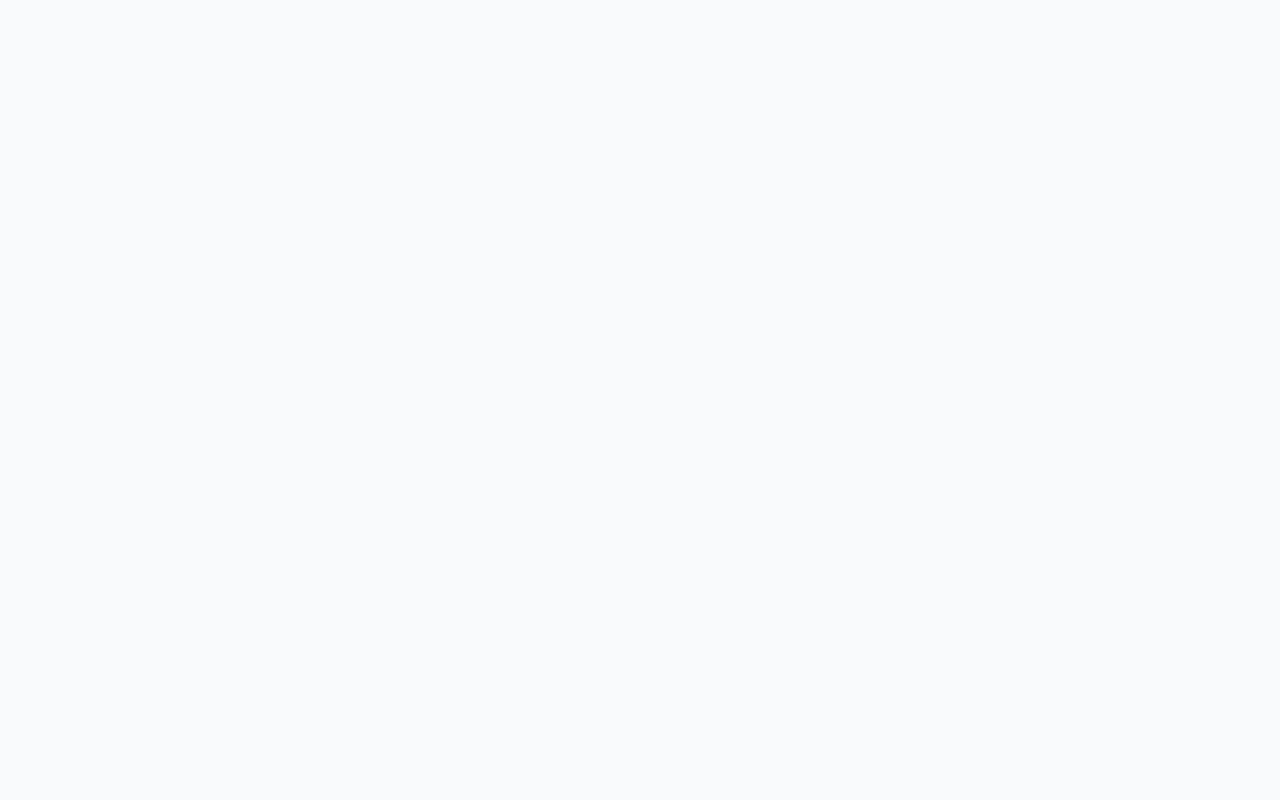
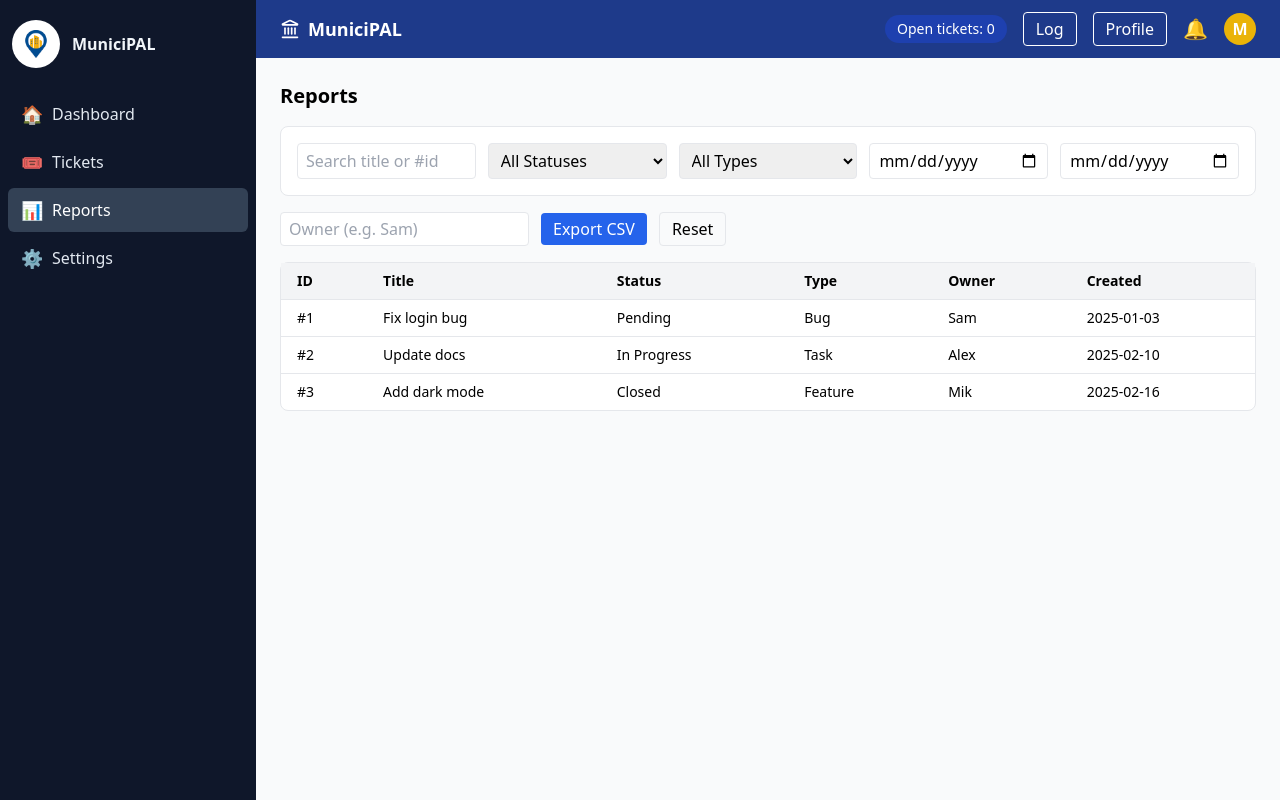
Before and after one commit to MikhaarRamdaw/MuniciPAL-DashboardSite, a React (Vite) app: page /reports in a window 1280 px wide. Before the commit this address had no page. Built offline with nearby package versions, Linux system fonts and the light colour scheme.

Commit message:
Stage 1 of front end from Mikhaar and Jayden

```diff
--- a/src/App.jsx
+++ b/src/App.jsx
@@ -1,17 +1,15 @@
-import { Routes, Route } from "react-router-dom";
+import { Routes, Route, Navigate } from "react-router-dom";
 import Dashboard from "./pages/Dashboard";
 import Tickets from "./pages/Tickets";
+import Reports from "./pages/Reports"; // NEW
 
-function App() {
+export default function App() {
   return (
     <Routes>
-      {/* Landing page = Dashboard */}
       <Route path="/" element={<Dashboard />} />
-
-      {/* Tickets page */}
       <Route path="/tickets" element={<Tickets />} />
+      <Route path="/reports" element={<Reports />} /> {/* NEW */}
+      <Route path="*" element={<Navigate to="/" replace />} />
     </Routes>
   );
 }
-
-export default App;
--- /dev/null
+++ b/src/Components/ReportTable.jsx
@@ -0,0 +1,44 @@
+export default function ReportTable({ rows }) {
+  return (
+    <div className="overflow-x-auto">
+      <table className="min-w-full text-sm">
+        <thead>
+          <tr className="bg-gray-100 text-left">
+            <Th>ID</Th>
+            <Th>Title</Th>
+            <Th>Status</Th>
+            <Th>Type</Th>
+            <Th>Owner</Th>
+            <Th>Created</Th>
+          </tr>
+        </thead>
+        <tbody>
+          {rows.length === 0 && (
+            <tr>
+              <td className="px-4 py-3 text-gray-500" colSpan={6}>
+                No results. Adjust filters to see tickets.
+              </td>
+            </tr>
+          )}
+          {rows.map((r) => (
+            <tr key={r.id} className="border-t">
+              <Td>#{r.id}</Td>
+              <Td className="font-medium">{r.title}</Td>
+              <Td>{r.status}</Td>
+              <Td>{r.type}</Td>
+              <Td>{r.owner}</Td>
+              <Td>{r.createdAt}</Td>
+            </tr>
+          ))}
+        </tbody>
+      </table>
+    </div>
+  );
+}
+
+function Th({ children }) {
+  return <th className="px-4 py-2 font-semibold">{children}</th>;
+}
+function Td({ children, className = "" }) {
+  return <td className={`px-4 py-2 ${className}`}>{children}</td>;
+}
--- a/src/Components/Sidebar.jsx
+++ b/src/Components/Sidebar.jsx
@@ -1,54 +1,64 @@
-import { Link } from "react-router-dom";
 import { useState } from "react";
+import { Link, useLocation } from "react-router-dom";
+
+// Uses SVGR (?react) so the SVG renders as a React component
 import MunicipalIcon from "../assets/municiPAL.svg?react";
 
-function Sidebar() {
-  const [collapsed, setCollapsed] = useState(true);
+
+const NAV = [
+  { to: "/",        label: "Dashboard", icon: "🏠" },
+  { to: "/tickets", label: "Tickets",   icon: "🎟️" },
+  { to: "/reports", label: "Reports",   icon: "📊" },
+  { to: "/settings",label: "Settings",  icon: "⚙️" },
+];
+
+export default function Sidebar() {
+  const { pathname } = useLocation();
+  const [collapsed, setCollapsed] = useState(false);
+
+  const isActive = (to) => pathname === to;
 
   return (
     <aside
-      className={`bg-gray-900 text-white h-screen p-4 pt-3 transition-all duration-300
-      ${collapsed ? "w-16" : "w-64"} flex flex-col items-center`}
+      className={`bg-slate-900 text-slate-100 h-screen pt-3 transition-all duration-300
+      ${collapsed ? "w-16" : "w-64"} flex flex-col`}
     >
+      {/* Brand + collapse toggle */}
       <button
-        onClick={() => setCollapsed(!collapsed)}
-        className="mb-6 mt-2"
+        onClick={() => setCollapsed((v) => !v)}
+        className="mx-3 mb-6 mt-2 flex items-center gap-3"
+        aria-label={collapsed ? "Expand menu" : "Collapse menu"}
+        title={collapsed ? "Expand" : "Collapse"}
       >
         <div className="w-12 h-12 flex items-center justify-center rounded-full bg-white">
-          <MunicipalIcon className="w-8 h-8 text-blue-400" />
+          <MunicipalIcon className="w-7 h-7 text-blue-500" />
+          {/* Fallback if not using SVGR:
+          <img src={municipalLogo} alt="MuniciPAL" className="w-7 h-7" /> */}
         </div>
+        {!collapsed && <span className="font-semibold text-base">MuniciPAL</span>}
       </button>
 
-      <ul className="space-y-3 w-full">
-        {[
-          { to: "/", icon: "🏠", label: "Dashboard" },
-          { to: "/tickets", icon: "🎟️", label: "Tickets" },
-          { to: "/activity", icon: "📜", label: "Activity Log" },
-          { to: "/settings", icon: "⚙️", label: "Settings" },
-        ].map((item) => (
-          <li key={item.to}>
+      {/* Nav items */}
+      <nav className="px-2 space-y-1">
+        {NAV.map((item) => (
           <Link
+            key={item.to}
             to={item.to}
-              className="flex items-center hover:text-blue-400 transition-all duration-300"
+            className={`group flex items-center rounded-md px-3 py-2 transition-colors
+              ${isActive(item.to) ? "bg-slate-700 text-white" : "text-slate-200 hover:bg-slate-800"}`}
           >
+            <span className="w-6 text-lg text-center">{item.icon}</span>
             <span
-                className={`w-6 text-lg transition-all duration-300
-                ${collapsed ? "mx-auto" : "ml-0"}`}
-              >
-                {item.icon}
-              </span>
-              <span
-                className={`transition-all duration-300 overflow-hidden whitespace-nowrap
-                ${collapsed ? "opacity-0 w-0" : "opacity-100 w-auto ml-2"}`}
+              className={`whitespace-nowrap overflow-hidden transition-all duration-300
+                ${collapsed ? "opacity-0 w-0 ml-0" : "opacity-100 w-auto ml-2"}`}
             >
               {item.label}
             </span>
           </Link>
-          </li>
         ))}
-      </ul>
+      </nav>
+
+      <div className="flex-1" />
     </aside>
   );
 }
-
-export default Sidebar;
--- a/src/pages/Dashboard.jsx
+++ b/src/pages/Dashboard.jsx
@@ -1,24 +1,62 @@
+import { useMemo, useState } from "react";
 import Sidebar from "../Components/Sidebar";
 import Topbar from "../Components/Topbar";
+import TicketCard from "../Components/TicketCard";
 
-function Dashboard() {
+/**
+ * Dashboard is now the main Tickets Board (Pending / In Progress / Closed).
+ * Replace the mocked `initialTickets` with data from your API when ready.
+ */
+const initialTickets = [
+  { id: 1, title: "Fix login bug", status: "Pending" },
+  { id: 2, title: "Update docs", status: "In Progress" },
+  { id: 3, title: "Add dark mode", status: "Closed" },
+];
+
+const STATUSES = ["Pending", "In Progress", "Closed"];
+
+export default function Dashboard() {
+  const [tickets] = useState(initialTickets);
+
+  // "Open" = anything not Closed
+  const openCount = useMemo(
+    () => tickets.filter(t => t.status !== "Closed").length,
+    [tickets]
+  );
+
   return (
     <div className="flex h-screen">
       <Sidebar />
 
-      {/* Main content */}
-      <div className="flex-1 flex flex-col">
-        {/* Topbar */}
-        <Topbar />
+      {/* Right column: Topbar + Board */}
+      <div className="flex-1 flex flex-col bg-gray-50">
+        {/* Global topbar with open ticket count */}
+        <Topbar openCount={openCount} />
 
-        {/* Dashboard Content */}
-        <main className="flex-1 p-6 bg-gray-50">
-          <h1 className="text-2xl font-bold">🎉 Welcome to MuniciPAL</h1>
-          <p className="mt-2 text-gray-700">This is the dashboard screen!</p>
+        {/* Board */}
+        <main className="flex-1 p-6">
+          <div className="grid grid-cols-1 md:grid-cols-3 gap-4">
+            {STATUSES.map((status) => (
+              <section key={status} className="bg-white border rounded-lg p-3">
+                <h2 className="font-bold text-center mb-2">{status}</h2>
+
+                {tickets
+                  .filter((t) => t.status === status)
+                  .map((ticket) => (
+                    <TicketCard key={ticket.id} ticket={ticket} />
+                  ))}
+
+                {/* Empty state per column */}
+                {tickets.filter((t) => t.status === status).length === 0 && (
+                  <p className="text-sm text-gray-500 text-center py-4">
+                    No tickets in {status.toLowerCase()}.
+                  </p>
+                )}
+              </section>
+            ))}
+          </div>
         </main>
       </div>
     </div>
   );
 }
-
-export default Dashboard;
--- /dev/null
+++ b/src/pages/Reports.jsx
@@ -0,0 +1,143 @@
+import { useMemo, useState } from "react";
+import Sidebar from "../Components/Sidebar";
+import Topbar from "../Components/Topbar";
+import ReportTable from "../Components/ReportTable"; // NEW table component
+
+// Mock data. Replace with API data later.
+const ALL_TICKETS = [
+  { id: 1, title: "Fix login bug", status: "Pending", type: "Bug", createdAt: "2025-01-03", owner: "Sam" },
+  { id: 2, title: "Update docs",   status: "In Progress", type: "Task", createdAt: "2025-02-10", owner: "Alex" },
+  { id: 3, title: "Add dark mode", status: "Closed", type: "Feature", createdAt: "2025-02-16", owner: "Mik" },
+];
+
+const STATUS = ["Pending", "In Progress", "Closed"];
+const TYPES  = ["Bug", "Task", "Feature"];
+
+export default function Reports() {
+  const [filters, setFilters] = useState({
+    q: "",
+    status: "",
+    type: "",
+    from: "",
+    to: "",
+    owner: "",
+  });
+
+  // Filter logic (runs on every change)
+  const rows = useMemo(() => {
+    const { q, status, type, from, to, owner } = filters;
+    return ALL_TICKETS.filter((t) => {
+      const matchesQ =
+        !q ||
+        t.title.toLowerCase().includes(q.toLowerCase()) ||
+        String(t.id) === q;
+      const matchesStatus = !status || t.status === status;
+      const matchesType = !type || t.type === type;
+      const matchesOwner = !owner || t.owner.toLowerCase().includes(owner.toLowerCase());
+      const created = new Date(t.createdAt);
+      const afterFrom = !from || created >= new Date(from);
+      const beforeTo  = !to   || created <= new Date(to);
+      return matchesQ && matchesStatus && matchesType && matchesOwner && afterFrom && beforeTo;
+    });
+  }, [filters]);
+
+  // Export CSV
+  function exportCSV() {
+    const headers = ["ID", "Title", "Status", "Type", "Owner", "Created"];
+    const lines = rows.map((r) =>
+      [r.id, r.title, r.status, r.type, r.owner, r.createdAt]
+        .map((v) => `"${String(v).replace(/"/g, '""')}"`)
+        .join(",")
+    );
+    const csv = [headers.join(","), ...lines].join("\n");
+    const blob = new Blob([csv], { type: "text/csv;charset=utf-8;" });
+    const url = URL.createObjectURL(blob);
+    const a = document.createElement("a");
+    a.href = url;
+    a.download = `municIPAL-report-${new Date().toISOString().slice(0,10)}.csv`;
+    a.click();
+    URL.revokeObjectURL(url);
+  }
+
+  const openCount = rows.filter(r => r.status !== "Closed").length;
+
+  return (
+    <div className="flex h-screen">
+      <Sidebar />
+      <div className="flex-1 flex flex-col bg-gray-50">
+        <Topbar openCount={openCount} />
+
+        <main className="p-6 space-y-4">
+          <h2 className="text-xl font-bold">Reports</h2>
+
+          {/* Filters */}
+          <div className="bg-white border rounded-lg p-4 grid grid-cols-1 md:grid-cols-5 gap-3">
+            <input
+              className="border rounded px-2 py-1"
+              placeholder="Search title or #id"
+              value={filters.q}
+              onChange={(e) => setFilters({ ...filters, q: e.target.value })}
+            />
+            <select
+              className="border rounded px-2 py-1"
+              value={filters.status}
+              onChange={(e) => setFilters({ ...filters, status: e.target.value })}
+            >
+              <option value="">All Statuses</option>
+              {STATUS.map(s => <option key={s} value={s}>{s}</option>)}
+            </select>
+            <select
+              className="border rounded px-2 py-1"
+              value={filters.type}
+              onChange={(e) => setFilters({ ...filters, type: e.target.value })}
+            >
+              <option value="">All Types</option>
+              {TYPES.map(t => <option key={t} value={t}>{t}</option>)}
+            </select>
+            <input
+              type="date"
+              className="border rounded px-2 py-1"
+              value={filters.from}
+              onChange={(e) => setFilters({ ...filters, from: e.target.value })}
+              title="From"
+            />
+            <input
+              type="date"
+              className="border rounded px-2 py-1"
+              value={filters.to}
+              onChange={(e) => setFilters({ ...filters, to: e.target.value })}
+              title="To"
+            />
+          </div>
+
+          {/* Secondary filters & actions */}
+          <div className="flex flex-wrap items-center gap-3">
+            <input
+              className="border rounded px-2 py-1"
+              placeholder="Owner (e.g. Sam)"
+              value={filters.owner}
+              onChange={(e) => setFilters({ ...filters, owner: e.target.value })}
+            />
+            <button
+              className="bg-blue-600 text-white px-3 py-1 rounded"
+              onClick={exportCSV}
+            >
+              Export CSV
+            </button>
+            <button
+              className="px-3 py-1 rounded border"
+              onClick={() => setFilters({ q: "", status: "", type: "", from: "", to: "", owner: "" })}
+            >
+              Reset
+            </button>
+          </div>
+
+          {/* Results table */}
+          <div className="bg-white border rounded-lg">
+            <ReportTable rows={rows} />
+          </div>
+        </main>
+      </div>
+    </div>
+  );
+}
--- a/src/pages/Tickets.jsx
+++ b/src/pages/Tickets.jsx
@@ -1,7 +1,7 @@
 import { useState } from "react";
 import Sidebar from "../Components/Sidebar";
 import Header from "../Components/Header";
-import TicketCard from "../components/TicketCard";
+import TicketCard from "../Components/TicketCard";
 
 //time submitted
 function Tickets() {
```
Also changed, not shown: 1 other file (tests, documents, lock files or other folders). Lines whose indentation alone changed are shown as unchanged.
